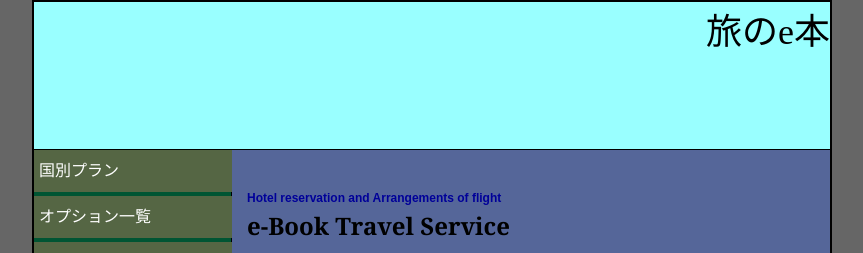
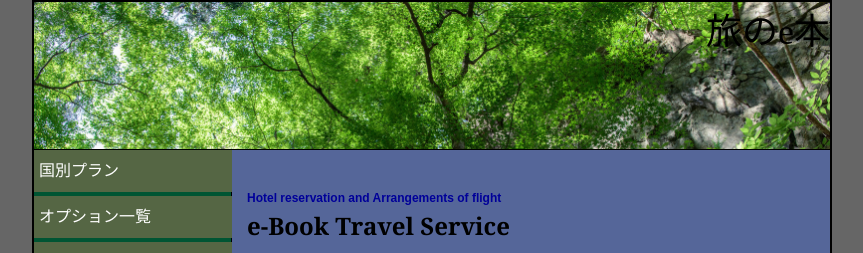
Before and after one commit to suikakun/suikakun.github.io, a plain HTML site: page index.html in a window 1280 px wide. Shown: the top 253 px of the page, without its empty margins (208-1071 px from the left). Drawn offline with Linux system fonts and the light colour scheme.

Commit message:
Update practice.css

```diff
--- a/practice.css
+++ b/practice.css
@@ -19,7 +19,7 @@ header {
   border-style: solid;
   border-color: #000000;
   border-width: 2px 2px 1px 2px;
-  background-image: url(../img/green.png);
+  background-image: url(green.png);
   background-repeat: no-repeat;
   background-position: left top;
   background-size: cover;
```
